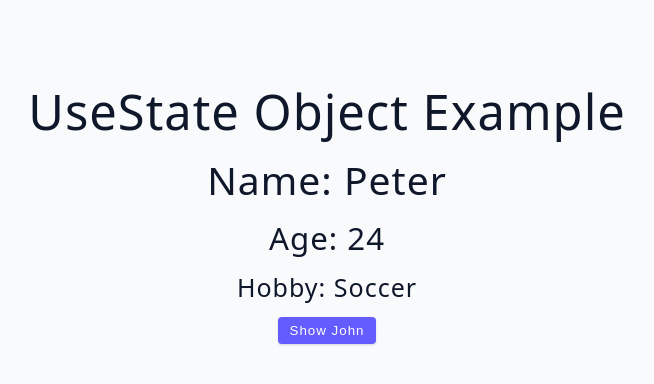
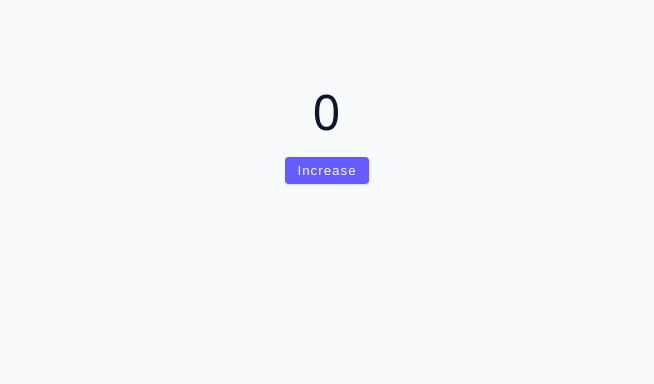
Before and after one commit to Fathi-Amine/react-learning, a React (Vite) app in the folder react-advanced/: page / in a window 1280 px wide. Shown: the top 384 px of the page, without its empty margins (313-967 px from the left). Built offline with nearby package versions, Linux system fonts and the light colour scheme.

Commit message:
making useState async with a convenient use case

```diff
--- a/react-advanced/src/App.jsx
+++ b/react-advanced/src/App.jsx
@@ -1,4 +1,4 @@
-import Starter from './concepts/useState/Examples/04-useState-object.jsx'
+import Starter from './concepts/useState/Examples/05-useState-cotcha.jsx'
 function App() {
 
   return (
--- /dev/null
+++ b/react-advanced/src/concepts/useState/Examples/05-useState-cotcha.jsx
@@ -0,0 +1,22 @@
+import {useState} from "react";
+
+const UseStateGotcha = () => {
+    const [value, setValue] = useState(0)
+    const handleClick = ()=>{
+        setTimeout(()=>{
+            setValue((currentState)=>{
+                return currentState + 1
+            })
+        }, 3000)
+        // setValue((currentState)=>{
+        //     const newState = currentState + 1
+        //     return newState
+        // })
+    }
+    return <div>
+        <h1>{value}</h1>
+        <button className={"btn"} onClick={handleClick}>Increase</button>
+    </div>;
+};
+
+export default UseStateGotcha;
```
